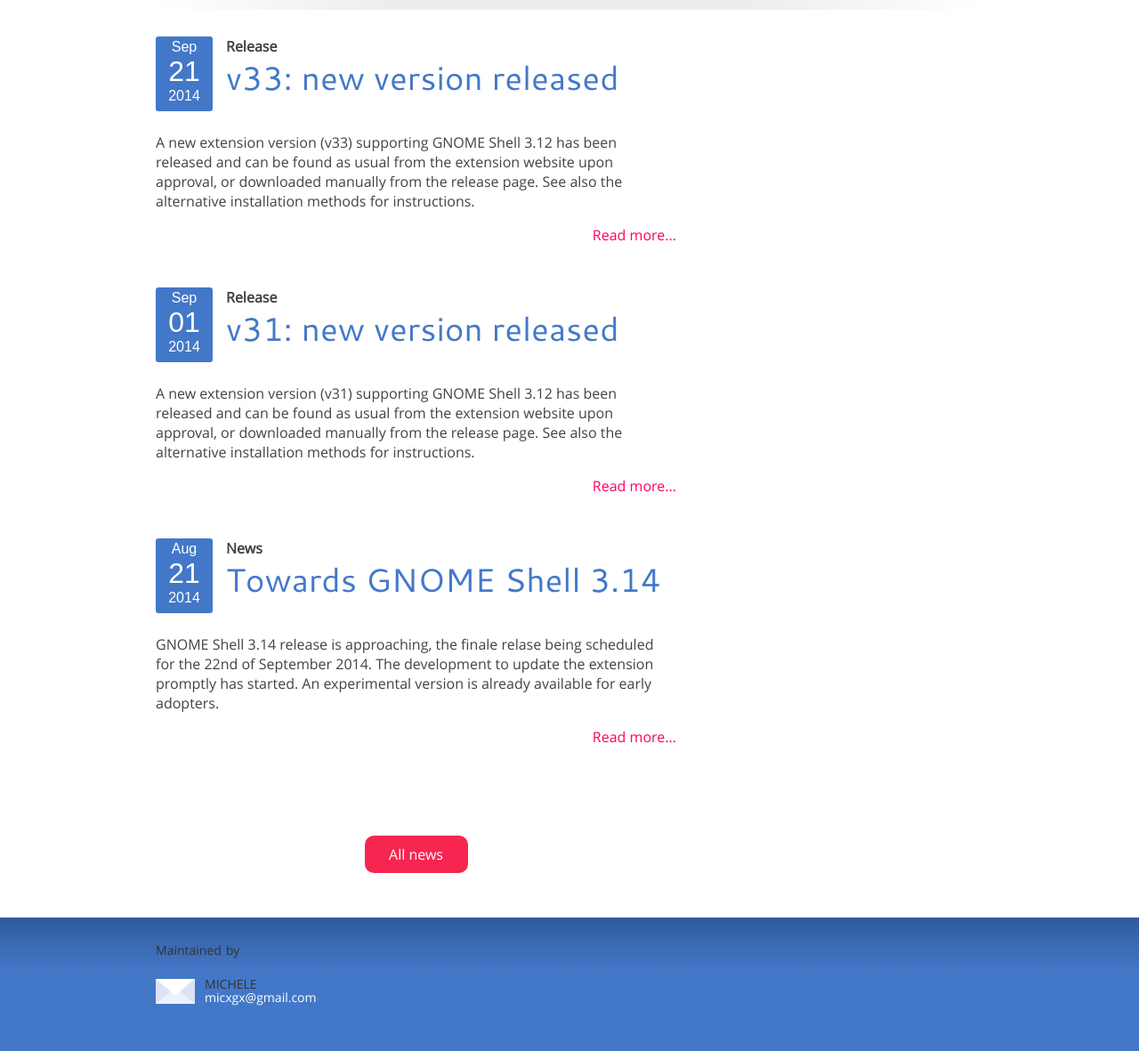
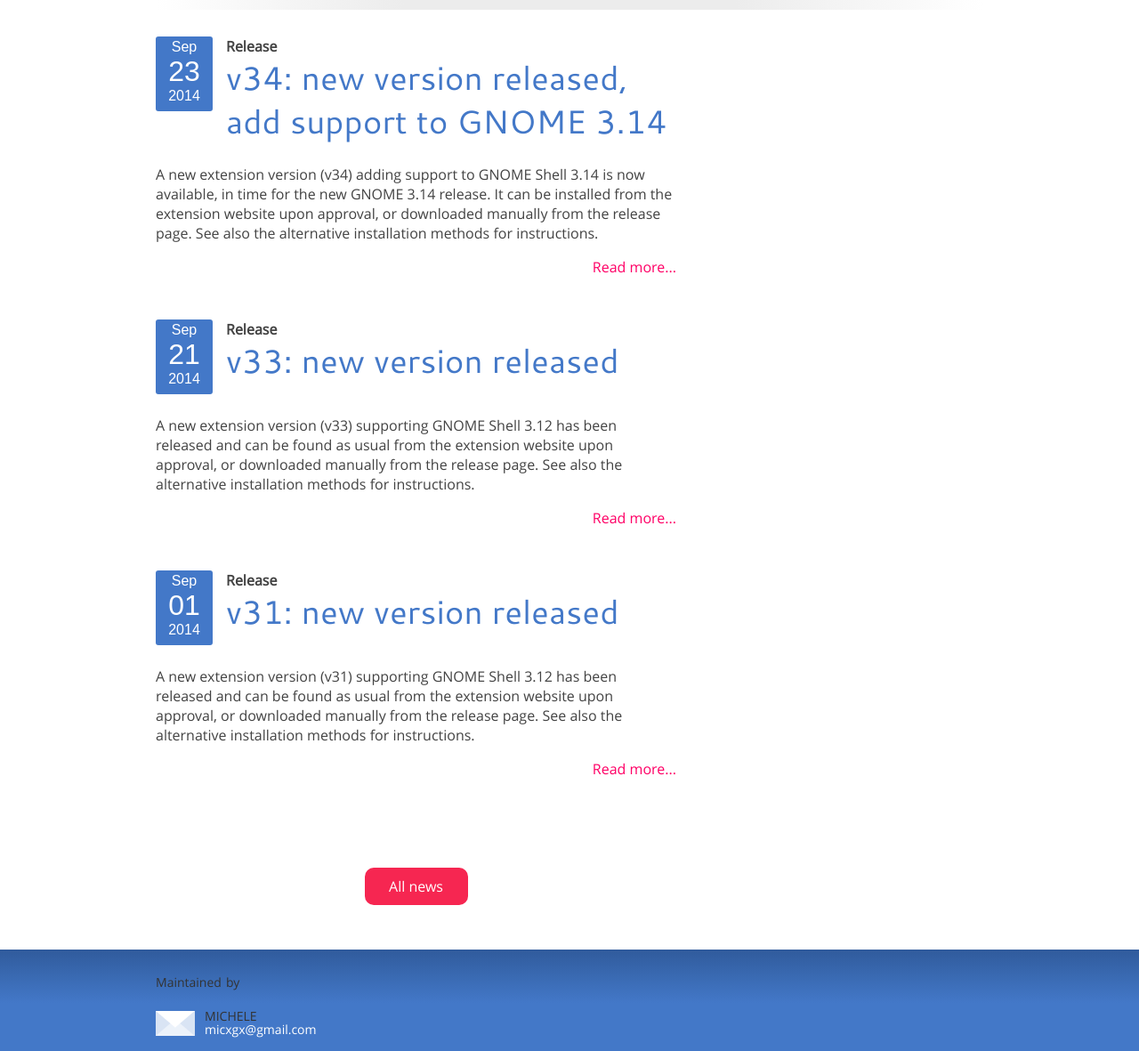
Before and after one commit to micheleg/dash-to-dock, a Jekyll site: the page built from index.md, in a window 1280 px wide and 1400 px high, scrolled down 1135 px, cut to the strip 219-1400 px from the top of the window. Shown: the whole strip at 89% size. Built offline with Jekyll 4.4.1, drawn with Linux system fonts in a browser that asks for light colours; Markdown is read by kramdown in place of the engine named in the settings; comment, search, counter and statistics services are not loaded.

Commit message:
Add version 34: release post and changelog.

```diff
--- a/_data/releases.yml
+++ b/_data/releases.yml
@@ -1,3 +1,11 @@
+- version: 34
+  date: 23-09-2014
+  shell_version: ["3.14"]
+  notes:
+    - Port to GNOME Shell 3.14
+    - "Bug fixes: In overview, only change workspace in WINDOWS view."
+  zip_url: https://extensions.gnome.org/review/download/4268.shell-extension.zip
+
 - version: 33
   date: 21-09-2014
   shell_version: ["3.12"]
@@ -5,6 +13,7 @@
     - "Bug Fixes: Restore dash stack order after messageTray animation is finished."
     - "This is also version 32, as it was uploaded twice on the extension website by mistake."
   zip_url: https://extensions.gnome.org/review/download/4257.shell-extension.zip
+
 - version: 31
   date: 01-09-2014
   shell_version: ["3.12"]
--- /dev/null
+++ b/_posts/2014-09-23-new-release-v34-gnome-3.14-support.md
@@ -0,0 +1,22 @@
+---
+layout: post
+title: "v34: new version released, add support to GNOME 3.14"
+author: Michele
+date: Tue 23 Sep 19:42:27 BST 2014
+category: Release
+---
+
+A new extension version (v34) adding support to GNOME Shell 3.14 is now available, in time for the new [GNOME 3.14 release](https://help.gnome.org/misc/release-notes/3.14/).
+
+It can be installed from the [extension website](https://extensions.gnome.org/extension/307/dash-to-dock/) upon approval, or downloaded manually from the [release page]({{ site.release_page_url }}). See also the [alternative installation methods]({{ relative }}/download.html) for instructions.
+
+<!--more-->
+
+This is a port of previous version to GNOME Shell 3.14. No new features
+have been added.
+
+**Release notes**
+
+* Port to GNOME Shell 3.14
+* Bug fixes:
+     - In overview, only change workspace in WINDOWS view.
```
Also changed, not shown: releases.md (+1 -1 lines).
